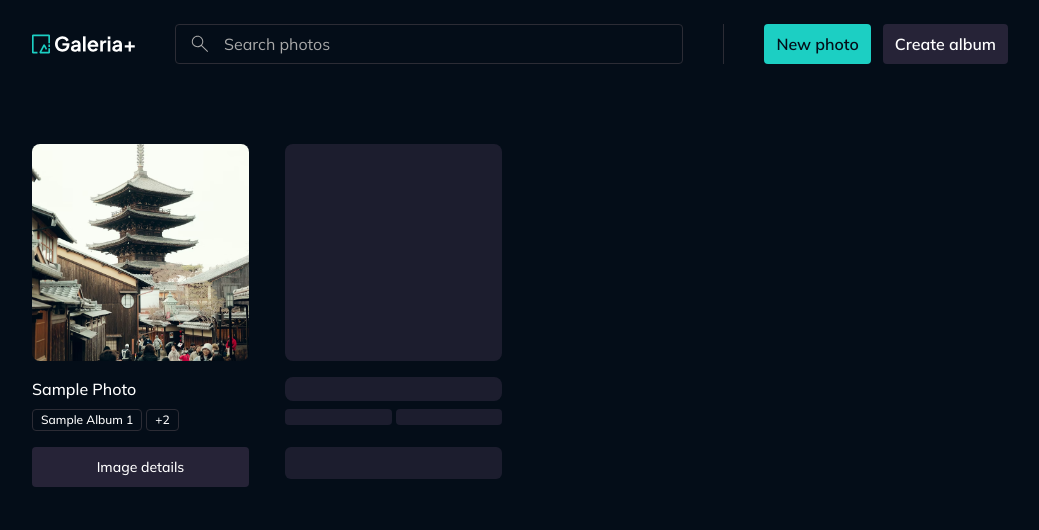
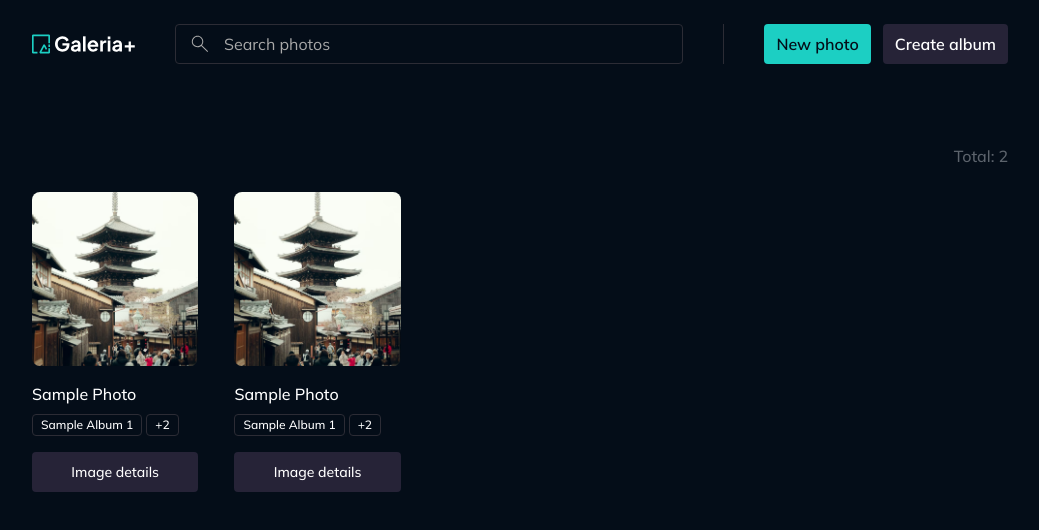
Before and after one commit to marcelopajr/gallery-plus, a React (Vite) app: page / in a window 1280 px wide. Shown: the top 530 px of the page, without its empty margins (120-1159 px from the left). Built offline with nearby package versions, Linux system fonts and the light colour scheme.

Commit message:
chore: add photos list component and mock

```diff
--- a/src/contexts/photos/components/photo-widget.tsx
+++ b/src/contexts/photos/components/photo-widget.tsx
@@ -18,10 +18,10 @@
         <ImagePreview
           src={`/images/${photo.imageId}`}
           title={photo.title}
-          imageClassName="w-[13.5625rem] h-[13.5625rem] rounded-lg"
+          imageClassName="w-[10.875rem] h-[10.875rem] rounded-lg"
         />
       ) : (
-        <Skeleton className="w-[13.5625rem] h-[13.5625rem] rounded-lg" />
+        <Skeleton className="w-[10.875rem] h-[10.875rem] rounded-lg" />
       )}
 
       <div className="flex flex-col gap-2">
--- /dev/null
+++ b/src/contexts/photos/components/photos-list.tsx
@@ -0,0 +1,54 @@
+import Skeleton from '../../../components/skeleton';
+import Text from '../../../components/text';
+import type { Photo } from '../models/photo';
+import PhotoWidget from './photo-widget';
+
+interface PhotosListProps {
+  photos: Photo[];
+  loading?: boolean;
+}
+
+export default function PhotosList({ photos, loading }: PhotosListProps) {
+  return (
+    <div className="space-y-6">
+      <Text
+        as="div"
+        variant="paragraph-large"
+        className="flex items-center justify-end gap-1 text-accent-span"
+      >
+        Total:{' '}
+        {!loading ? (
+          <div>{photos.length}</div>
+        ) : (
+          <Skeleton className="w-6 h-6" />
+        )}
+      </Text>
+
+      {!loading && photos?.length > 0 && (
+        <div className="grid grid-cols-5 gap-9">
+          {photos.map((photo) => (
+            <PhotoWidget key={photo.id} photo={photo} loading={loading} />
+          ))}
+        </div>
+      )}
+
+      {loading && (
+        <div className="grid grid-cols-5 gap-9">
+          {Array.from({ length: 10 }).map((_, index) => (
+            <PhotoWidget
+              key={`photo-loading-${index}`}
+              photo={{} as Photo}
+              loading
+            />
+          ))}
+        </div>
+      )}
+
+      {!loading && photos?.length === 0 && (
+        <div className="flex justify-center items-center h-full">
+          <Text variant="paragraph-large">No photos found.</Text>
+        </div>
+      )}
+    </div>
+  );
+}
--- a/src/pages/page-home.tsx
+++ b/src/pages/page-home.tsx
@@ -1,13 +1,12 @@
 import Container from '../components/container';
-import PhotoWidget from '../contexts/photos/components/photo-widget';
-import type { Photo } from '../contexts/photos/models/photo';
+import PhotosList from '../contexts/photos/components/photos-list';
 
 export default function PageHome() {
   return (
     <Container>
-      <div className="grid grid-cols-4 gap-9">
-        <PhotoWidget
-          photo={{
+      <PhotosList
+        photos={[
+          {
             id: '1',
             title: 'Sample Photo',
             imageId: 'portrait-tower.png',
@@ -16,12 +15,19 @@
               { id: '2', title: 'Sample Album 2' },
               { id: '3', title: 'Sample Album 3' },
             ],
-          }}
-          loading={false}
-        />
-
-        <PhotoWidget photo={{} as Photo} loading />
-      </div>
+          },
+          {
+            id: '2',
+            title: 'Sample Photo',
+            imageId: 'portrait-tower.png',
+            albums: [
+              { id: '1', title: 'Sample Album 1' },
+              { id: '2', title: 'Sample Album 2' },
+              { id: '3', title: 'Sample Album 3' },
+            ],
+          },
+        ]}
+      />
     </Container>
   );
 }
```
